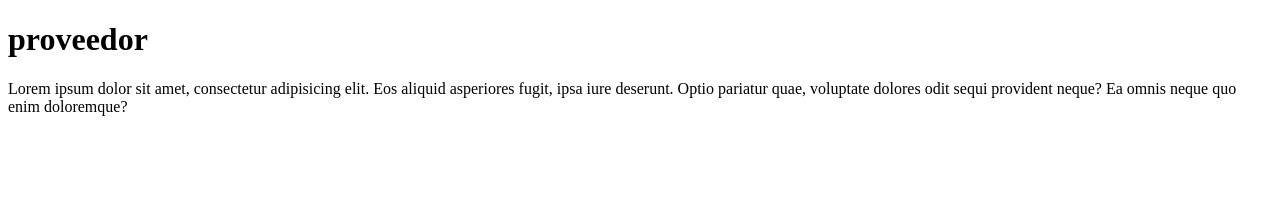
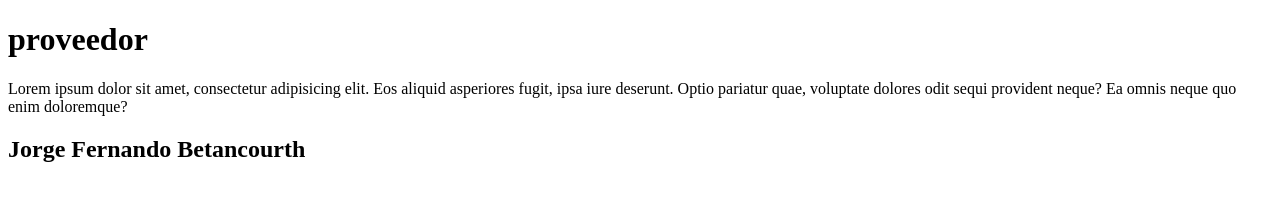
Before and after one commit to Ferchosena/html, a plain HTML site: page proveedor.html in a window 1280 px wide. Drawn offline with Linux system fonts and the light colour scheme.

Commit message:
4 rep commit

```diff
--- a/proveedor.html
+++ b/proveedor.html
@@ -8,5 +8,6 @@
 <body>
     <h1>proveedor</h1>
     <p>Lorem ipsum dolor sit amet, consectetur adipisicing elit. Eos aliquid asperiores fugit, ipsa iure deserunt. Optio pariatur quae, voluptate dolores odit sequi provident neque? Ea omnis neque quo enim doloremque?</p>
+     <h2>Jorge Fernando Betancourth</h2>
 </body>
 </html>
```
